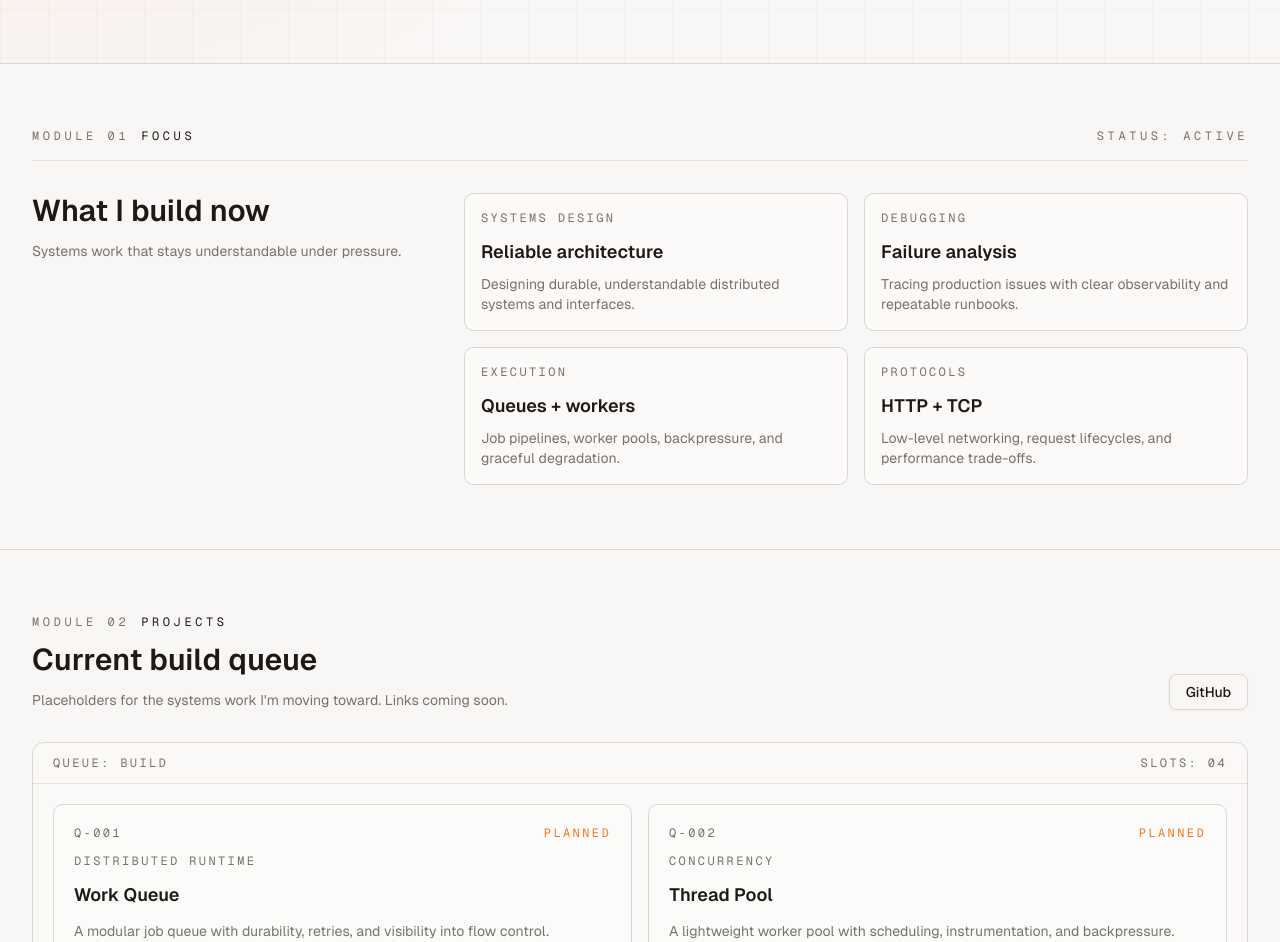
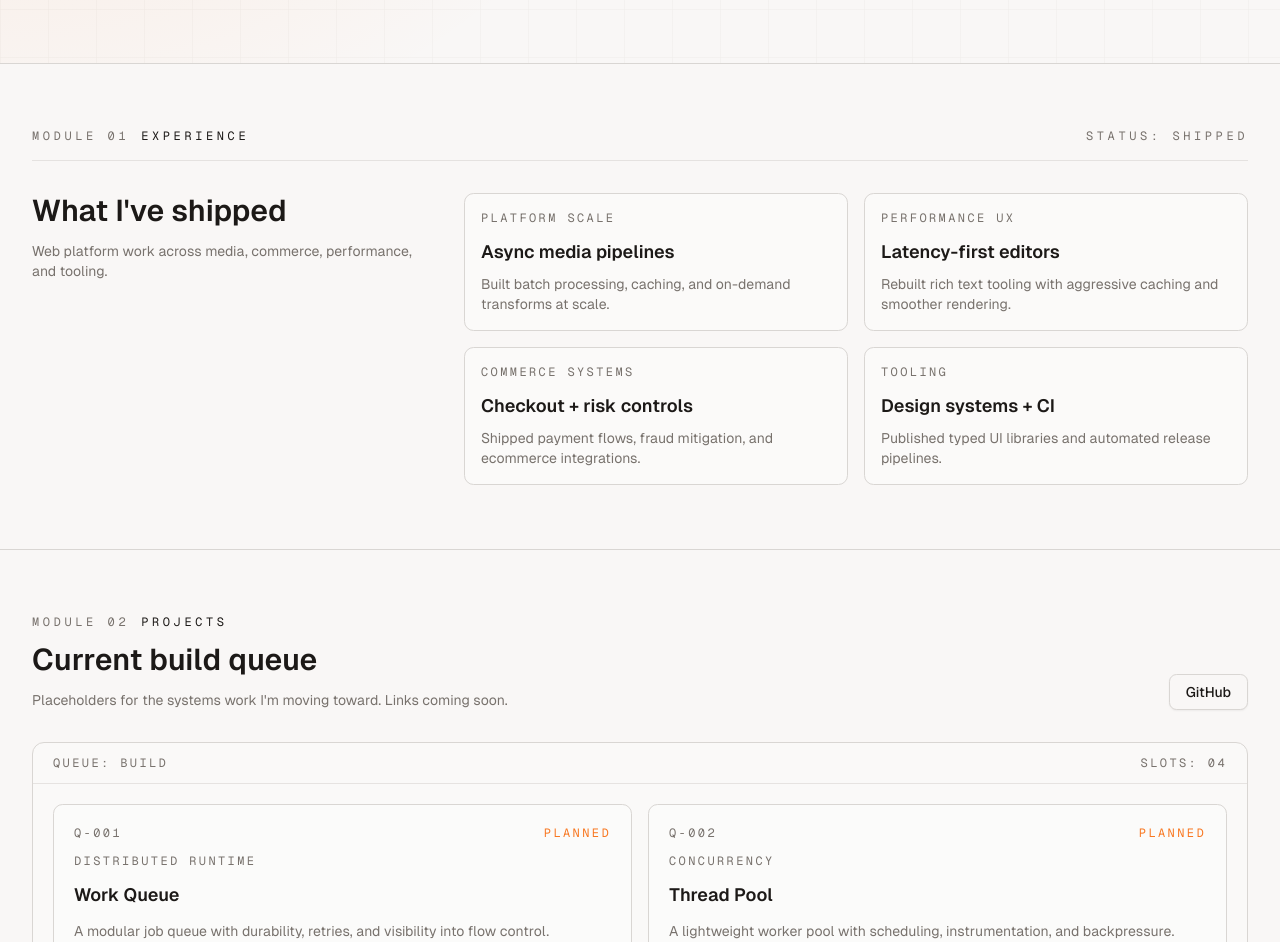
Before and after one commit to nickqweaver/nickweaver-dev, a Next.js app: page / in a window 1280 px wide. Shown: the part 680-1622 px from the top of the page. Built offline with nearby package versions, Linux system fonts and the light colour scheme.

Commit message:
feat: re work the shipped section

```diff
--- a/src/app/page.tsx
+++ b/src/app/page.tsx
@@ -6,26 +6,26 @@ import { ProjectCard } from "@/components/project-card"
 import { Button } from "@/components/ui/button"
 import { getAllPosts } from "@/lib/api"
 
-const focusAreas = [
+const experienceAreas = [
   {
-    label: "Systems design",
-    title: "Reliable architecture",
-    description: "Designing durable, understandable distributed systems and interfaces.",
+    label: "Platform scale",
+    title: "Async media pipelines",
+    description: "Built batch processing, caching, and on-demand transforms at scale.",
   },
   {
-    label: "Debugging",
-    title: "Failure analysis",
-    description: "Tracing production issues with clear observability and repeatable runbooks.",
+    label: "Performance UX",
+    title: "Latency-first editors",
+    description: "Rebuilt rich text tooling with aggressive caching and smoother rendering.",
   },
   {
-    label: "Execution",
-    title: "Queues + workers",
-    description: "Job pipelines, worker pools, backpressure, and graceful degradation.",
+    label: "Commerce systems",
+    title: "Checkout + risk controls",
+    description: "Shipped payment flows, fraud mitigation, and ecommerce integrations.",
   },
   {
-    label: "Protocols",
-    title: "HTTP + TCP",
-    description: "Low-level networking, request lifecycles, and performance trade-offs.",
+    label: "Tooling",
+    title: "Design systems + CI",
+    description: "Published typed UI libraries and automated release pipelines.",
   },
 ]
 
@@ -187,26 +187,26 @@ export default function Home() {
           </div>
         </section>
 
-        <section id="focus" className="scroll-mt-24 border-t border-border bg-background">
+        <section id="experience" className="scroll-mt-24 border-t border-border bg-background">
           <div className="container py-16">
             <div className="flex flex-wrap items-center justify-between gap-4 border-b border-border/60 pb-4">
               <div className="flex items-center gap-3 text-xs font-mono uppercase tracking-[0.3em] text-muted-foreground">
                 <span>Module 01</span>
-                <span className="text-foreground">Focus</span>
+                <span className="text-foreground">Experience</span>
               </div>
               <span className="text-xs font-mono uppercase tracking-[0.3em] text-muted-foreground">
-                status: active
+                status: shipped
               </span>
             </div>
             <div className="mt-8 grid gap-10 md:grid-cols-[1fr,2fr]">
               <div className="space-y-3">
-                <h2 className="text-2xl font-semibold md:text-3xl">What I build now</h2>
+                <h2 className="text-2xl font-semibold md:text-3xl">What I&apos;ve shipped</h2>
                 <p className="text-sm text-muted-foreground">
-                  Systems work that stays understandable under pressure.
+                  Web platform work across media, commerce, performance, and tooling.
                 </p>
               </div>
               <div className="grid gap-4 sm:grid-cols-2">
-                {focusAreas.map((area) => (
+                {experienceAreas.map((area) => (
                   <div key={area.title} className="rounded-lg border border-border bg-card/40 p-4">
                     <p className="text-xs font-mono uppercase tracking-[0.2em] text-muted-foreground">
                       {area.label}
--- a/src/components/header.tsx
+++ b/src/components/header.tsx
@@ -12,7 +12,7 @@ import { Button } from "@/components/ui/button"
 
 const links = [
   { href: "/", title: "Home" },
-  { href: "/#focus", title: "Focus" },
+  { href: "/#experience", title: "Experience" },
   { href: "/#projects", title: "Projects" },
   { href: "/#writing", title: "Writing" },
   { href: "/#links", title: "Links" },
```
